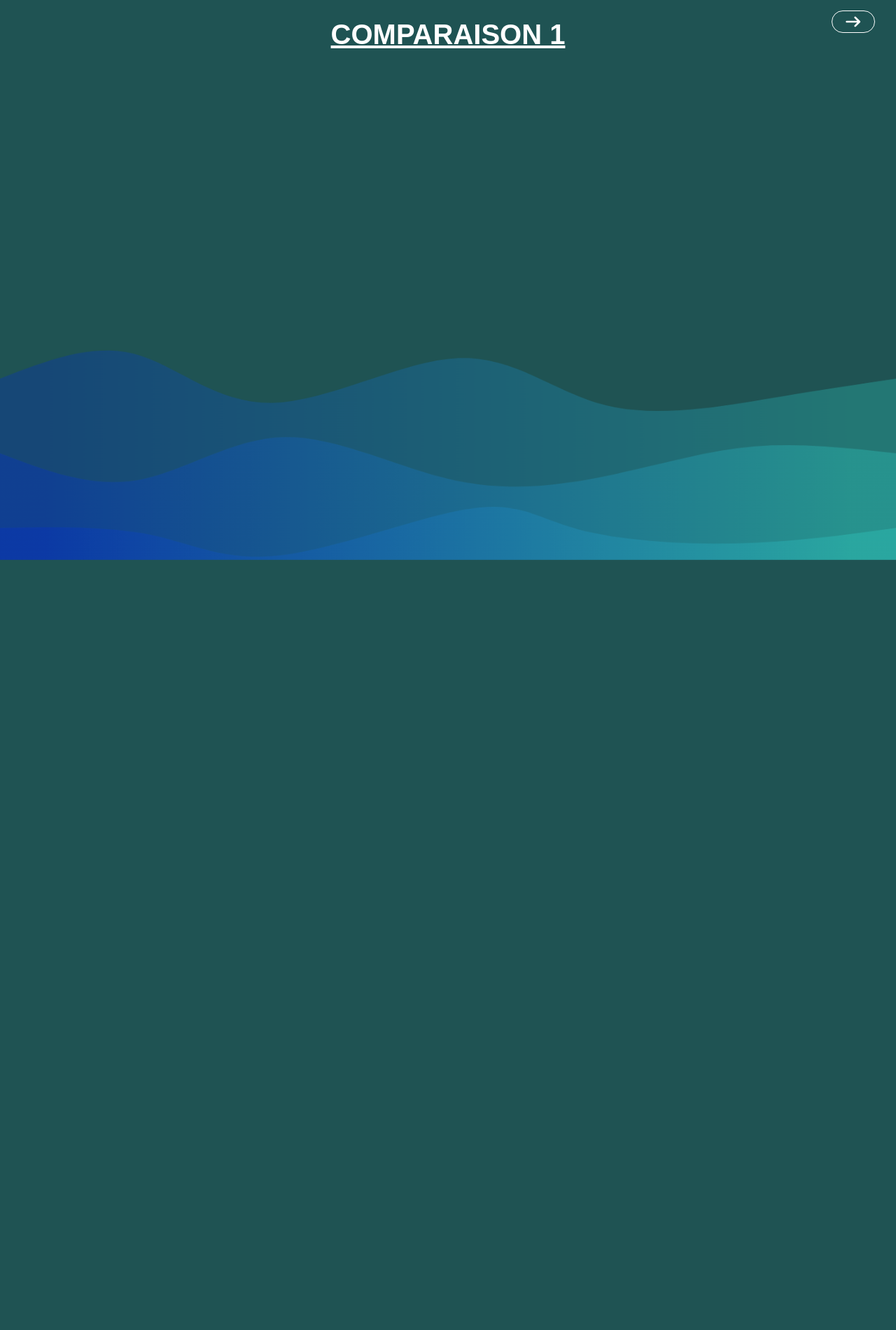
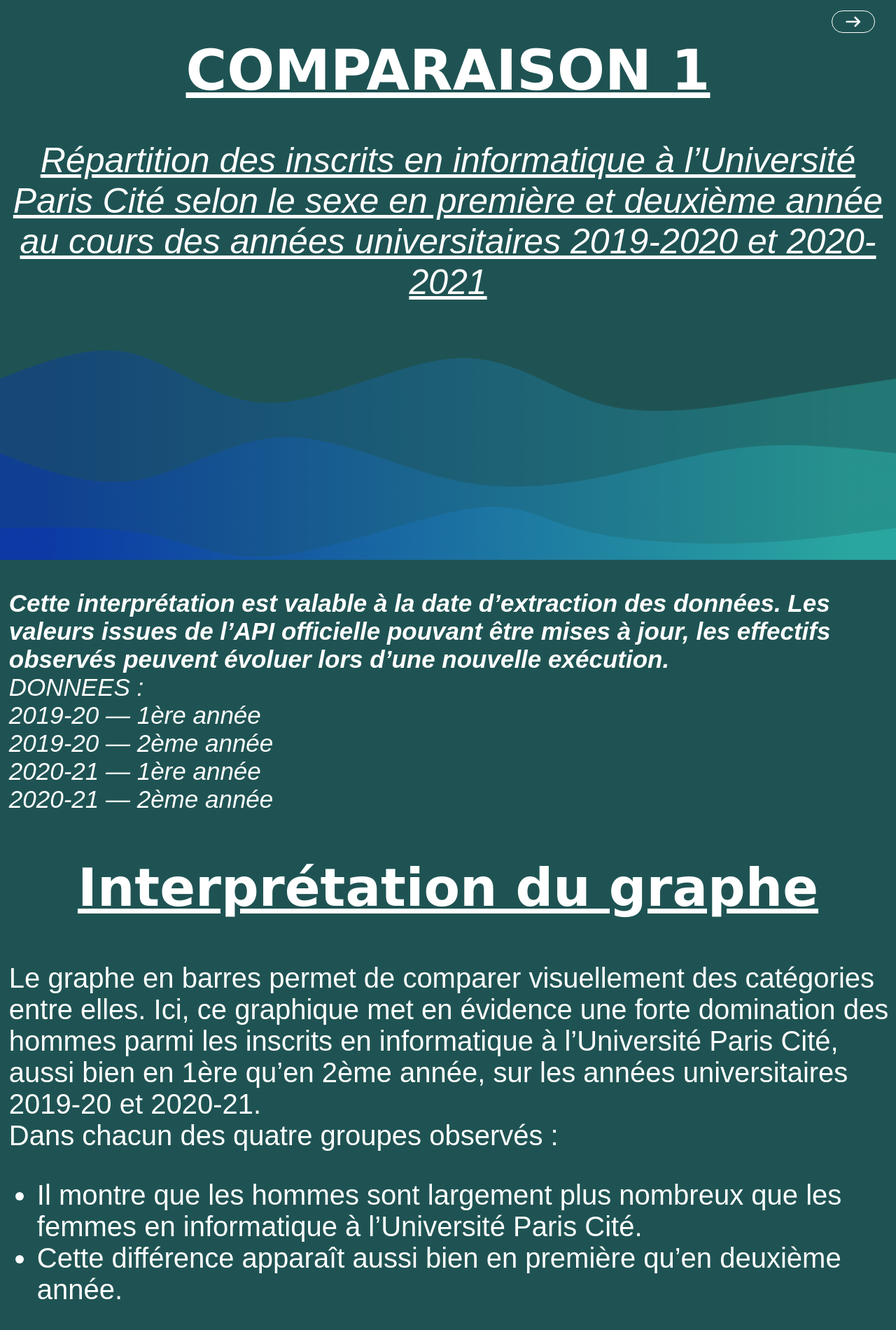
Before and after one commit to lucaHirche/PROJET_VISUALISATION_INSCRITS_MIASHS, a website: page src/pages/comparaison1.html in a window 1280 px wide. Shown: the top 1900 px of the page at 70% size. Before the commit the page ends 800 px from the top, so only its background shows below. Drawn offline with nearby package versions, Linux system fonts and the light colour scheme; no server answers.

Commit message:
conclusion comp1

```diff
--- a/src/pages/comparaison1.html
+++ b/src/pages/comparaison1.html
@@ -17,6 +17,9 @@
 <body>
 
     <h1>COMPARAISON 1</h1>
+
+    <p1> Répartition des inscrits en informatique à l’Université Paris Cité selon le sexe en première et deuxième année
+        au cours des années universitaires 2019-2020 et 2020-2021</p1>
 
     <div id="blur" class=""></div>
     <div class="btn-menu">
@@ -49,6 +52,37 @@
         </canvas>
     </div>
 
+    <p2> <strong> Cette interprétation est valable à la date d’extraction des données. Les valeurs issues de l’API officielle pouvant être mises à jour, les effectifs observés peuvent évoluer lors d’une nouvelle exécution.</strong> <br>
+
+        DONNEES : <br>
+
+        2019-20 — 1ère année <br>
+
+        2019-20 — 2ème année <br>
+
+        2020-21 — 1ère année <br>
+
+        2020-21 — 2ème année</p2>
+
+
+    <h2> Interprétation du graphe</h2>
+
+
+
+    <p3> Le graphe en barres permet de comparer visuellement des catégories entre elles. Ici, ce graphique met en évidence une forte domination des hommes parmi les inscrits en informatique à l’Université
+        Paris Cité, aussi bien en 1ère qu’en 2ème année, sur les années universitaires 2019-20 et 2020-21. <br>
+        Dans chacun des quatre groupes observés : <br>
+        <ul>
+            <li> Il montre que les hommes sont largement plus nombreux que les femmes en informatique à
+                l’Université Paris Cité.</li>
+            <li> Cette différence apparaît aussi bien en première qu’en deuxième année. </li>
+        </ul>
+
+        Globalement, ce graphe montre que la filière informatique est marquée par une forte inégalité de répartition selon le sexe, avec une présence masculine très majoritaire. Même si les effectifs féminins existent et semblent parfois progresser, ils restent très inférieurs à ceux des hommes sur les années observées.  </p3>
+
+
+
+
 </body>
 
 </html>
--- a/src/scripts/comparaison1.js
+++ b/src/scripts/comparaison1.js
@@ -30,13 +30,13 @@
             labels: annee,
             datasets: [
                 {
-                    label: "Hommes",
+                    label: "L'effectif des hommes",
                     backgroundColor: 'rgba(97, 195, 208, 0.73)',
                     borderColor: 'rgb(213, 61, 61)',
                     data: hommes_effectif,
                 },
                 {
-                    label: "Femmes",
+                    label: "L'effectif des femmes",
                     backgroundColor: 'rgba(200, 161, 97, 0.78)',
                     borderColor: 'rgb(213, 69, 69)',
                     data: femmes_effectif
--- a/src/styles/comparaison1/comparaison1.css
+++ b/src/styles/comparaison1/comparaison1.css
@@ -15,10 +15,39 @@
 }
 */
 h1{
-    font-size: 40px;
+    font-size: 80px;
     text-align: center;
     text-decoration: underline;
+    font-family: 'Lucida Sans', 'Lucida Sans Regular', 'Lucida Grande', 'Lucida Sans Unicode', Geneva, Verdana, sans-serif;
 }
+
+h2{
+    font-size : 75px;
+    font-family: 'Lucida Sans', 'Lucida Sans Regular', 'Lucida Grande', 'Lucida Sans Unicode', Geneva, Verdana, sans-serif;
+    text-decoration: underline;
+}
+
+p1{
+    font-size : 50px;
+    text-decoration : underline;
+    font-style: italic;
+
+}
+
+p2{
+    font-size: 35px;
+    text-align: left;
+    margin-left: 1%;
+    font-style: oblique;
+}
+
+p3{
+    font-size: 40px;
+    text-align: left;
+    margin-left: 1%;
+}
+
+
 
 
 
--- a/src/styles/defi-2.2/defi-2.2.css
+++ b/src/styles/defi-2.2/defi-2.2.css
@@ -18,7 +18,7 @@
     color: white;
     margin-bottom: 30px;
     text-align: center;
-    font-size: 5em;
+    font-size: 4em;
     text-shadow: 8px 8px 10px rgba(0, 0, 0, 0.3);
 }
 
```
